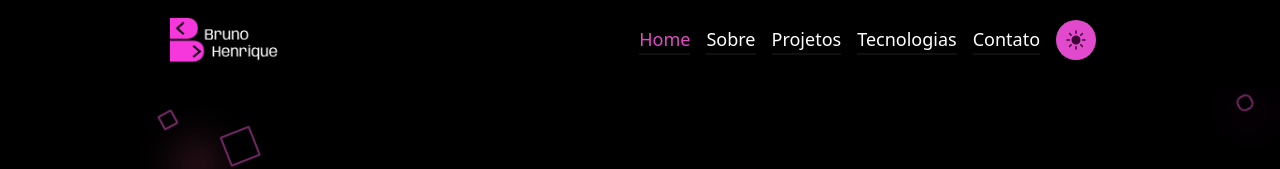
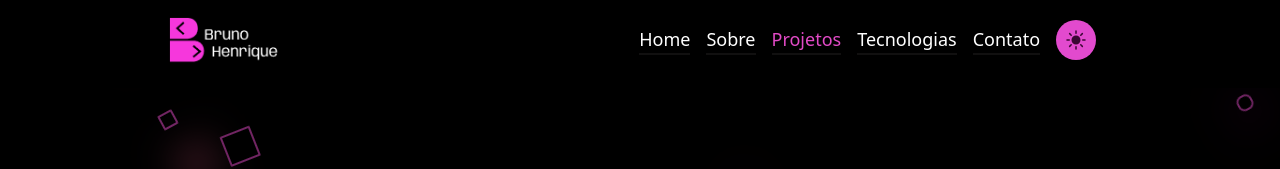
Before and after one commit to RiqueBruno/RiqueBruno, a React (Vite) app: page / in a window 1280 px wide. Shown: the top 169 px of the page. Built offline with nearby package versions, Linux system fonts and the light colour scheme.

Commit message:
refactor: refatora Menu adicionando funcionalidade que muda a cor das seções de acordo com a seção atual.

```diff
--- a/src/components/Menu/Menu.tsx
+++ b/src/components/Menu/Menu.tsx
@@ -1,4 +1,4 @@
-import React, { useState } from 'react';
+import React, { useEffect, useState } from 'react';
 import ThemeButton from '../ThemeButton/ThemeButton';
 
 type MenuProps = {
@@ -18,31 +18,55 @@ export default function Menu({
   aClassName,
   handlerCloseMenu,
 }: MenuProps) {
-  const [activeLink, setActiveLink] = useState<string | null>('home');
+  const [activeLink, setActiveLink] = useState<string>('home');
 
-  const handleClick = (id: string) => {
-    setActiveLink(id);
-    handlerCloseMenu();
+  const sections = [
+    { id: 'home', label: 'Home' },
+    { id: 'about', label: 'Sobre' },
+    { id: 'projects', label: 'Projetos' },
+    { id: 'skills', label: 'Tecnologias' },
+    { id: 'contact', label: 'Contato' },
+  ];
+
+  const handleScroll = () => {
+    let currentSection = 'home';
+    sections.forEach((section) => {
+      const element = document.getElementById(section.id);
+      if (element) {
+        const rect = element.getBoundingClientRect();
+        if (rect.top <= window.innerHeight / 2 && rect.bottom >= 0) {
+          currentSection = section.id;
+        }
+      }
+    });
+
+    if (currentSection !== activeLink) {
+      setActiveLink(currentSection);
+    }
   };
+
+  useEffect(() => {
+    window.addEventListener('scroll', handleScroll);
+    return () => {
+      window.removeEventListener('scroll', handleScroll);
+    };
+  }, [activeLink]);
 
   return (
     <ul className={ulClassName}>
-      {[
-        { id: 'home', label: 'Home' },
-        { id: 'about', label: 'Sobre' },
-        { id: 'projects', label: 'Projetos' },
-        { id: 'skills', label: 'Tecnologias' },
-        { id: 'contact', label: 'Contato' },
-      ].map((item) => (
+      {sections.map((item) => (
         <li key={item.id} className={liClassName}>
           <a
             href={`#${item.id}`}
             className={`${aClassName} ${
               activeLink === item.id ? 'text-primary' : ''
             }`}
-            onClick={() => handleClick(item.id)}
+            onClick={() => {
+              setActiveLink(item.id);
+              handlerCloseMenu();
+            }}
           >
-            {item.label}
+            {item.label.charAt(0).toUpperCase() + item.label.slice(1)}
           </a>
         </li>
       ))}
```
